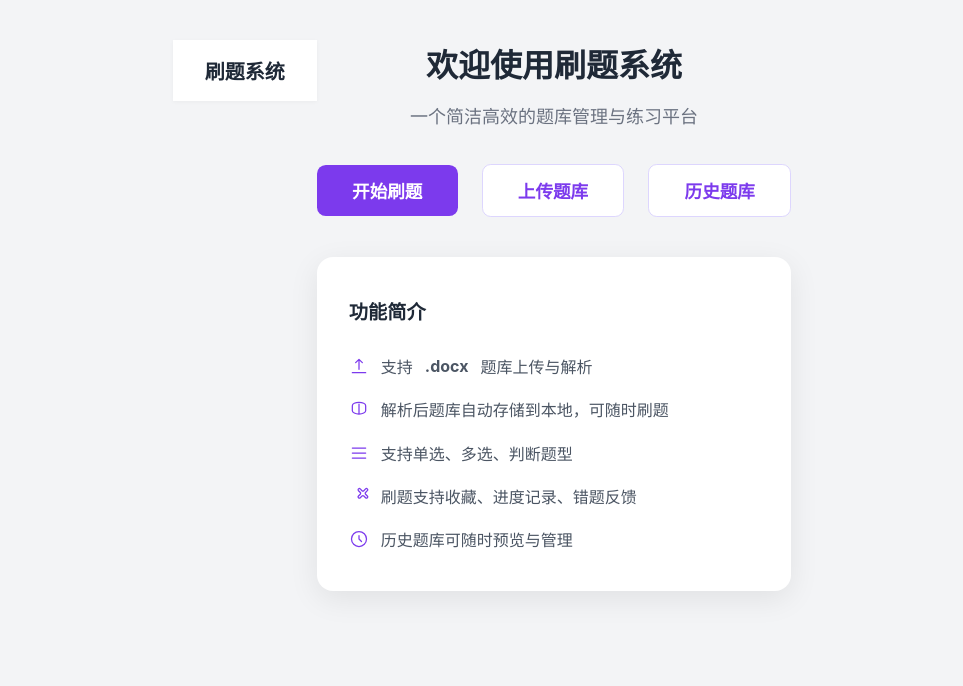
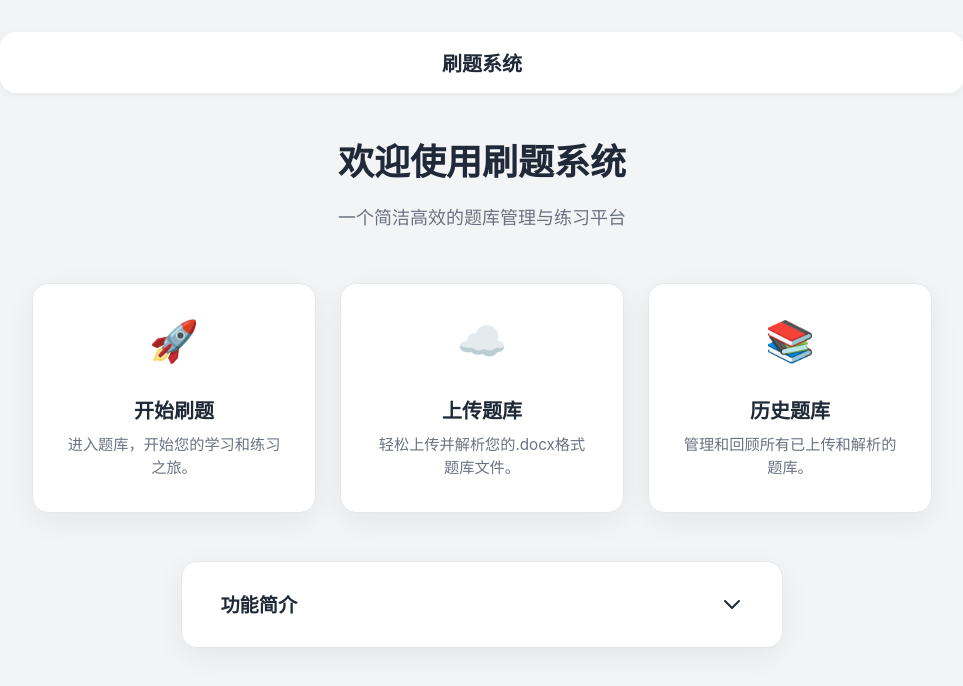
Before and after one commit to hong-liyu/Ques_bank, a website: page HTML/index.html in a window 1280 px wide. Shown: the whole page, without its empty margins (158-1121 px from the left). Drawn offline with Linux system fonts and the light colour scheme.

Commit message:
index_UI

```diff
--- a/HTML/index.html
+++ b/HTML/index.html
@@ -4,154 +4,272 @@
     <meta charset="UTF-8">
     <meta name="viewport" content="width=device-width, initial-scale=1.0">
     <title>刷题系统-首页</title>
-    <link rel="stylesheet" href="../css/style.css">
     <style>
+        /* --- 基础和全局样式 --- */
+        :root {
+            --color-primary: #6D28D9; /* 深紫色 */
+            --color-primary-light: #8B5CF6; /* 亮紫色 */
+            --color-bg: #F3F4F6; /* 页面背景色 */
+            --color-card-bg: #FFFFFF; /* 卡片背景色 */
+            --color-text-dark: #1F2937; /* 深色文字 */
+            --color-text-medium: #4B5563; /* 中等色文字 */
+            --color-text-light: #6B7280; /* 浅色文字 */
+            --color-border: #E5E7EB; /* 边框色 */
+            --shadow: 0 8px 30px rgba(0,0,0,0.06); /* 阴影 */
+            --border-radius: 1rem; /* 圆角 */
+        }
+
         body {
-            background: #F3F4F6;
-            font-family: -apple-system,BlinkMacSystemFont,"Segoe UI",Roboto,"Helvetica Neue",Arial,"Noto Sans",sans-serif;
+            background: var(--color-bg);
+            font-family: -apple-system, BlinkMacSystemFont, "Segoe UI", Roboto, "Helvetica Neue", Arial, "Noto Sans", sans-serif;
+            margin: 0;
+            padding: 2em 1em;
+            color: var(--color-text-medium);
         }
-        .hero-title {
-            font-size: 2rem;
-            font-weight: bold;
-            color: #1F2937;
-            margin-bottom: 0.5em;
+
+        /* --- 顶部导航栏 --- */
+        .header-bar {
+            background: var(--color-card-bg);
+            box-shadow: 0 2px 8px rgba(0,0,0,0.05);
+            padding: 1em 2em;
+            border-radius: var(--border-radius);
+            max-width: 900px;
+            margin: 0 auto 2.5em auto;
             text-align: center;
         }
+
+        .header-title {
+            font-size: 1.25rem;
+            font-weight: bold;
+            color: var(--color-text-dark);
+        }
+
+        /* --- 主内容区域 --- */
+        main {
+            max-width: 900px;
+            margin: 0 auto;
+        }
+
+        .hero-title {
+            font-size: 2.25rem;
+            font-weight: bold;
+            color: var(--color-text-dark);
+            text-align: center;
+            margin-bottom: 0.5em;
+        }
+
         .hero-subtitle {
             font-size: 1.125rem;
-            color: #6B7280;
+            color: var(--color-text-light);
             text-align: center;
-            margin-bottom: 2em;
+            margin-bottom: 3em;
         }
-        .cta-group {
+
+        /* --- 新的入口方块网格 --- */
+        .entry-grid {
+            display: grid;
+            grid-template-columns: repeat(auto-fit, minmax(250px, 1fr));
+            gap: 1.5rem;
+            margin-bottom: 3em;
+        }
+
+        .entry-card {
+            background: var(--color-card-bg);
+            border-radius: var(--border-radius);
+            padding: 2em;
+            text-align: center;
+            text-decoration: none;
+            color: var(--color-text-dark);
+            box-shadow: var(--shadow);
+            border: 1px solid var(--color-border);
+            transition: transform 0.3s ease, box-shadow 0.3s ease;
+        }
+
+        .entry-card:hover {
+            transform: translateY(-8px);
+            box-shadow: 0 12px 40px rgba(0,0,0,0.1);
+            border-color: var(--color-primary-light);
+        }
+
+        .entry-card .icon {
+            font-size: 2.5rem;
+            margin-bottom: 0.75em;
+            color: var(--color-primary);
+        }
+
+        .entry-card h3 {
+            font-size: 1.25rem;
+            font-weight: 600;
+            margin: 0 0 0.5em 0;
+        }
+
+        .entry-card p {
+            font-size: 0.95rem;
+            color: var(--color-text-light);
+            margin: 0;
+            line-height: 1.5;
+        }
+
+        /* --- 新的折叠功能区 --- */
+        .features-accordion {
+            background: var(--color-card-bg);
+            border-radius: var(--border-radius);
+            box-shadow: var(--shadow);
+            border: 1px solid var(--color-border);
+            margin: 0 auto;
+            max-width: 600px; /* 限制最大宽度使其更美观 */
+        }
+
+        .features-accordion summary {
             display: flex;
-            justify-content: center;
+            justify-content: space-between;
             align-items: center;
-            gap: 1.5rem;
-            margin-bottom: 2.5em;
-        }
-        .cta-main {
-            background: #7C3AED;
-            color: #fff;
-            font-weight: 600;
-            border-radius: 0.5em;
-            padding: 0.75em 2em;
-            border: none;
-            font-size: 1.1rem;
-            transition: background 0.2s;
-            text-decoration: none;
-        }
-        .cta-main:hover {
-            background: #5B21B6;
-        }
-        .cta-secondary {
-            background: #fff;
-            color: #7C3AED;
-            font-weight: 600;
-            border: 1.5px solid #DDD6FE;
-            border-radius: 0.5em;
-            padding: 0.75em 2em;
-            font-size: 1.1rem;
-            transition: background 0.2s;
-            text-decoration: none;
-        }
-        .cta-secondary:hover {
-            background: #F5F3FF;
-        }
-        .features-card {
-            background: #fff;
-            border-radius: 1em;
-            box-shadow: 0 8px 30px rgba(0,0,0,0.08);
-            padding: 2.5em 2em;
-            max-width: 480px;
-            margin: 0 auto;
-        }
-        .features-title {
+            padding: 1.5em 2em;
             font-size: 1.2rem;
             font-weight: bold;
-            color: #1F2937;
-            margin-bottom: 1.5em;
+            color: var(--color-text-dark);
+            cursor: pointer;
+            list-style: none; /* 移除默认的箭头 */
         }
+
+        .features-accordion summary::-webkit-details-marker {
+            display: none; /* 同样为 Safari 移除箭头 */
+        }
+
+        .features-accordion summary .arrow {
+            width: 24px;
+            height: 24px;
+            transition: transform 0.3s ease;
+        }
+
+        .features-accordion[open] > summary .arrow {
+            transform: rotate(180deg);
+        }
+
+        .features-content {
+            overflow: hidden;
+            transition: height 0.4s cubic-bezier(0.25, 0.1, 0.25, 1.0);
+        }
+
         .features-list {
             list-style: none;
-            padding: 0;
+            padding: 0 2em 1.5em 2em;
             margin: 0;
+            border-top: 1px solid var(--color-border);
         }
+
         .features-list li {
             display: flex;
             align-items: center;
-            gap: 0.75em;
-            color: #4B5563;
+            gap: 1em;
+            color: var(--color-text-medium);
             font-size: 1rem;
-            margin-bottom: 1.2em;
+            padding: 1em 0;
         }
-        .features-list li:last-child {
-            margin-bottom: 0;
+
+        .features-list li:not(:last-child) {
+            border-bottom: 1px solid #f0f0f0;
         }
+
         .feature-icon {
-            width: 20px;
-            height: 20px;
-            color: #7C3AED;
+            width: 24px;
+            height: 24px;
+            color: var(--color-primary-light);
             flex-shrink: 0;
-        }
-        .header-bar {
-            background: #fff;
-            box-shadow: 0 1px 4px rgba(0,0,0,0.04);
-            padding: 1em 2em;
-            display: flex;
-            align-items: center;
-            justify-content: center;
-            margin-bottom: 2.5em;
-        }
-        .header-title {
-            font-size: 1.25rem;
-            font-weight: bold;
-            color: #1F2937;
         }
     </style>
 </head>
 <body>
+
     <header class="header-bar">
         <span class="header-title">刷题系统</span>
     </header>
+
     <main>
         <div class="hero-title">欢迎使用刷题系统</div>
         <div class="hero-subtitle">一个简洁高效的题库管理与练习平台</div>
-        <div class="cta-group">
-            <a href="quiz.html" class="cta-main">开始刷题</a>
-            <a href="upload.html" class="cta-secondary">上传题库</a>
-            <a href="parsed_list.html" class="cta-secondary">历史题库</a>
+
+        <div class="entry-grid">
+            <a href="quiz.html" class="entry-card">
+                <div class="icon">🚀</div>
+                <h3>开始刷题</h3>
+                <p>进入题库，开始您的学习和练习之旅。</p>
+            </a>
+            <a href="upload.html" class="entry-card">
+                <div class="icon">☁️</div>
+                <h3>上传题库</h3>
+                <p>轻松上传并解析您的.docx格式题库文件。</p>
+            </a>
+            <a href="parsed_list.html" class="entry-card">
+                <div class="icon">📚</div>
+                <h3>历史题库</h3>
+                <p>管理和回顾所有已上传和解析的题库。</p>
+            </a>
         </div>
-        <div class="features-card">
-            <div class="features-title">功能简介</div>
+
+        <details class="features-accordion" id="features-details">
+            <summary>
+                功能简介
+                <svg class="arrow" fill="none" stroke="currentColor" stroke-width="2" viewBox="0 0 24 24"><path stroke-linecap="round" stroke-linejoin="round" d="M19 9l-7 7-7-7" /></svg>
+            </summary>
+            <div class="features-content">
                 <ul class="features-list">
                     <li>
-                    <!-- 上传 -->
-                    <svg class="feature-icon" fill="none" stroke="currentColor" stroke-width="1.5" viewBox="0 0 24 24"><path stroke-linecap="round" stroke-linejoin="round" d="M12 16V4m0 0l-4 4m4-4l4 4M4 20h16" /></svg>
+                        <svg class="feature-icon" fill="none" stroke="currentColor" stroke-width="1.5" viewBox="0 0 24 24"><path stroke-linecap="round" stroke-linejoin="round" d="M12 16.5V9.75m0 0l-3.75 3.75M12 9.75l3.75 3.75M3 19.5h18" /></svg>
                         支持 <strong>.docx</strong> 题库上传与解析
                     </li>
                     <li>
-                    <!-- 存储 -->
-                    <svg class="feature-icon" fill="none" stroke="currentColor" stroke-width="1.5" viewBox="0 0 24 24"><path stroke-linecap="round" stroke-linejoin="round" d="M12 6v12m0 0c-4.418 0-8-1.79-8-4V8c0-2.21 3.582-4 8-4s8 1.79 8 4v6c0 2.21-3.582 4-8 4z" /></svg>
+                        <svg class="feature-icon" fill="none" stroke="currentColor" stroke-width="1.5" viewBox="0 0 24 24"><path stroke-linecap="round" stroke-linejoin="round" d="M20.25 6.375l-1.5-1.5-1.5 1.5-1.5-1.5-1.5 1.5-1.5-1.5-1.5 1.5-1.5-1.5-1.5 1.5-1.5-1.5-1.5 1.5V18h18V6.375zM4.5 18h15M12 4.5v15" /></svg>
                         解析后题库自动存储到本地，可随时刷题
                     </li>
                     <li>
-                    <!-- 题型 -->
-                    <svg class="feature-icon" fill="none" stroke="currentColor" stroke-width="1.5" viewBox="0 0 24 24"><path stroke-linecap="round" stroke-linejoin="round" d="M4 6h16M4 12h16M4 18h16" /></svg>
+                        <svg class="feature-icon" fill="none" stroke="currentColor" stroke-width="1.5" viewBox="0 0 24 24"><path stroke-linecap="round" stroke-linejoin="round" d="M3.75 6.75h16.5M3.75 12h16.5m-16.5 5.25h16.5" /></svg>
                         支持单选、多选、判断题型
                     </li>
                     <li>
-                    <!-- 收藏/反馈 -->
-                    <svg class="feature-icon" fill="none" stroke="currentColor" stroke-width="1.5" viewBox="0 0 24 24"><path stroke-linecap="round" stroke-linejoin="round" d="M11.48 3.499a1.5 1.5 0 012.04 0l2.12 2.122a1.5 1.5 0 002.12 0l2.12-2.122a1.5 1.5 0 012.12 2.122l-2.12 2.122a1.5 1.5 0 000 2.122l2.12 2.122a1.5 1.5 0 01-2.12 2.122l-2.12-2.122a1.5 1.5 0 00-2.12 0l-2.12 2.122a1.5 1.5 0 01-2.12-2.122l2.12-2.122a1.5 1.5 0 000-2.122l-2.12-2.122a1.5 1.5 0 010-2.122z" /></svg>
+                        <svg class="feature-icon" fill="none" stroke="currentColor" stroke-width="1.5" viewBox="0 0 24 24"><path stroke-linecap="round" stroke-linejoin="round" d="M11.48 3.499a.562.562 0 011.04 0l2.125 5.111a.563.563 0 00.475.345l5.518.442c.499.04.701.663.321.988l-4.204 3.602a.563.563 0 00-.182.557l1.285 5.385a.562.562 0 01-.84.61l-4.725-2.885a.563.563 0 00-.586 0L6.982 20.54a.562.562 0 01-.84-.61l1.285-5.386a.562.562 0 00-.182-.557l-4.204-3.602a.563.563 0 01.321-.988l5.518-.442a.563.563 0 00.475-.345L11.48 3.5z" /></svg>
                         刷题支持收藏、进度记录、错题反馈
                     </li>
                     <li>
-                    <!-- 历史 -->
-                    <svg class="feature-icon" fill="none" stroke="currentColor" stroke-width="1.5" viewBox="0 0 24 24"><path stroke-linecap="round" stroke-linejoin="round" d="M12 8v4l3 3m6-3a9 9 0 11-18 0 9 9 0 0118 0z" /></svg>
+                        <svg class="feature-icon" fill="none" stroke="currentColor" stroke-width="1.5" viewBox="0 0 24 24"><path stroke-linecap="round" stroke-linejoin="round" d="M12 6v6h4.5m4.5 0a9 9 0 11-18 0 9 9 0 0118 0z" /></svg>
                         历史题库可随时预览与管理
                     </li>
                 </ul>
             </div>
+        </details>
     </main>
+
+    <script>
+        // --- JavaScript 用于实现折叠面板的平滑动画 ---
+        const details = document.getElementById('features-details');
+        const content = details.querySelector('.features-content');
+
+        details.addEventListener('toggle', function() {
+            if (details.open) {
+                // 当面板打开时
+                content.style.height = 'auto';
+                const autoHeight = content.scrollHeight + 'px';
+                content.style.height = '0px';
+
+                // 使用 requestAnimationFrame 确保浏览器准备好渲染
+                requestAnimationFrame(() => {
+                    content.style.height = autoHeight;
+                });
+            } else {
+                // 当面板关闭时
+                content.style.height = content.scrollHeight + 'px';
+                requestAnimationFrame(() => {
+                    content.style.height = '0px';
+                });
+            }
+        });
+
+        // 当动画结束时，将高度设置为auto，以适应窗口大小变化
+        content.addEventListener('transitionend', () => {
+            if (details.open) {
+                content.style.height = 'auto';
+            }
+        });
+    </script>
 </body>
 </html>
--- a/css/style.css
+++ b/css/style.css
@@ -112,7 +112,7 @@ body {
 
 
 /* ==========================================================================
-   4. Reusable Form & UI Components
+4. Reusable Form & UI Components
    ========================================================================== */
 
 .step-section {
@@ -187,7 +187,7 @@ body {
 }
 
 /* ==========================================================================
-   5. Specific Component Styles
+5. Specific Component Styles
    ========================================================================== */
 
 .upload-area {
```
Lines whose indentation alone changed are shown as unchanged.
